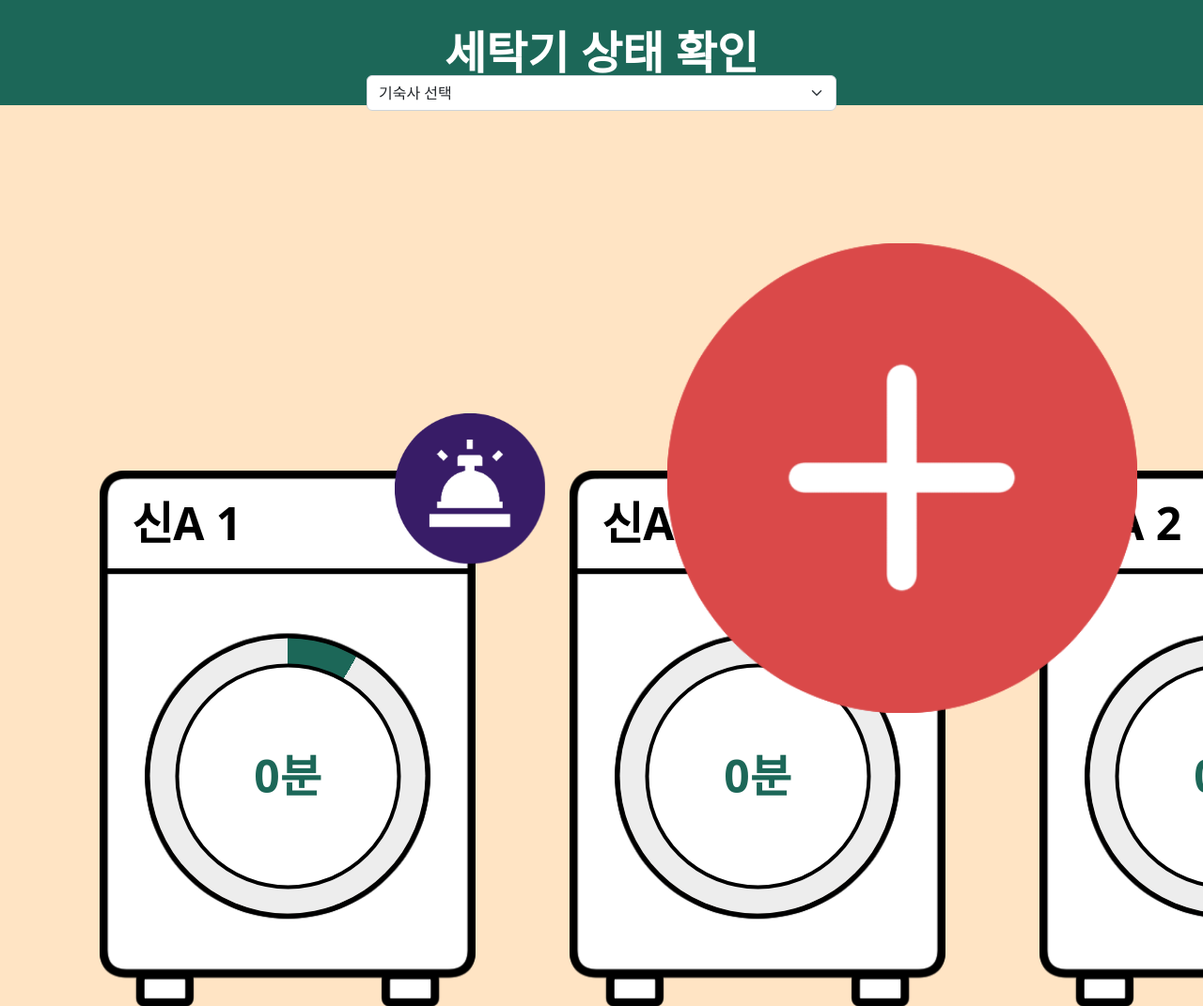
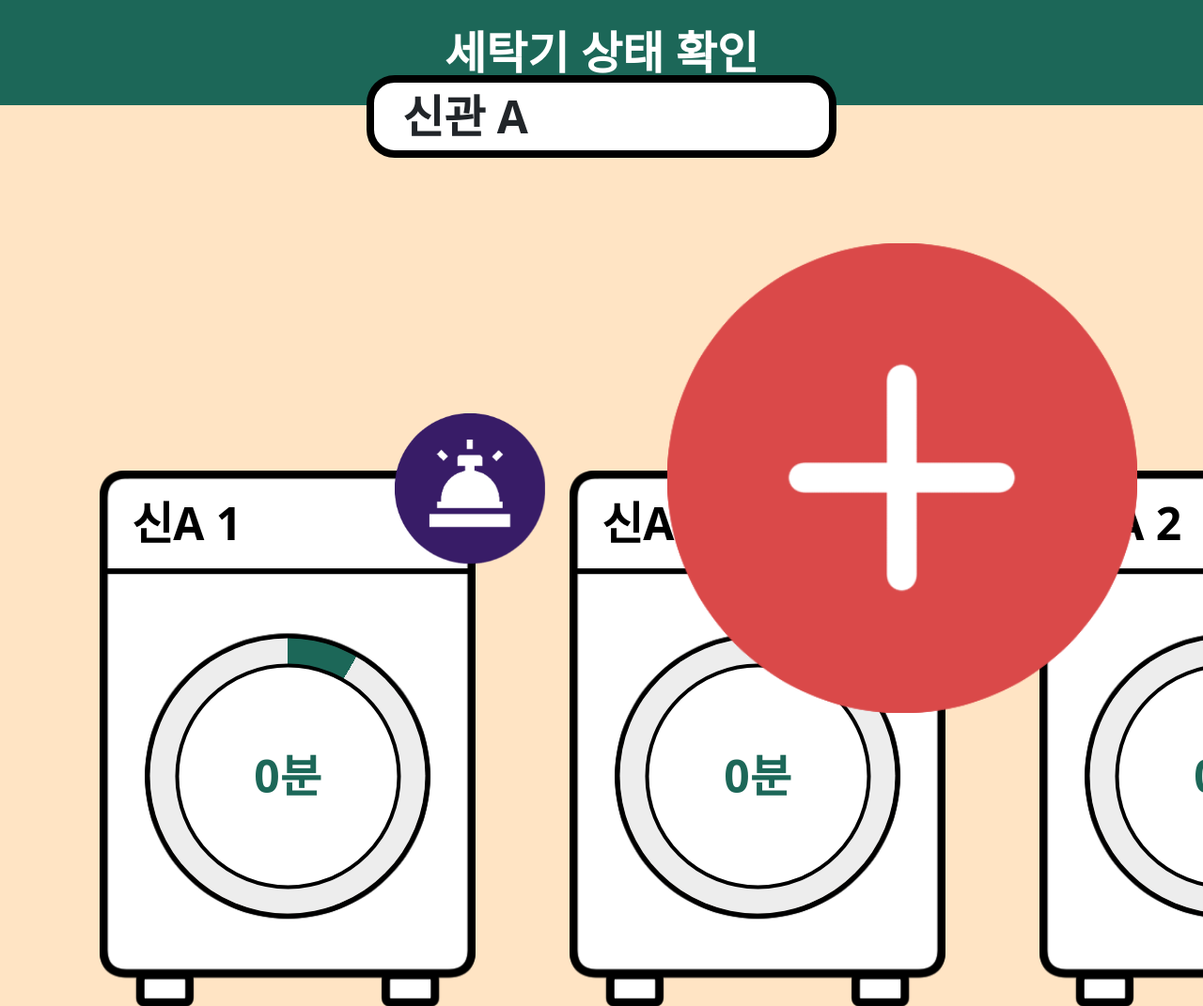
Before and after one commit to Speeditidious/webAppTest, a plain HTML site: page index.html in a window 1280 px wide. Shown: the top 1071 px of the page at 94% size. Drawn offline with nearby package versions, Linux system fonts and the light colour scheme.

Commit message:
no dropbox

```diff
--- a/css/washingMachineStyle.css
+++ b/css/washingMachineStyle.css
@@ -29,13 +29,23 @@ body {
   transform: translate( -50%, 0% );
 }
 
-.container-dropbox{
+.container-dorminfo{
   position: fixed;
   width: 500px;
-  font-size: 3em;
+  background-color: white;
+  border: solid;
+  border-width: 8px;
+  border-color: black;
+  border-radius: 30px;
   top: 10%;
   left: 50%;
   transform: translate( -50%, 0% );
+}
+
+#dorminfo{
+  font-size: 3em;
+  font-weight: bold;
+  padding: 20px 30px;
 }
 
 .container-washingmachine{
--- a/index.html
+++ b/index.html
@@ -13,13 +13,8 @@
       <i class="bi bi-arrow-left"></i>
       <span class="title-appbar">세탁기 상태 확인</span>
     </div>
-    <div class="container-dropbox">
-      <select class="form-select" aria-label="select-dorm">
-        <option selected>기숙사 선택</option>
-        <option value="1">신관A</option>
-        <option value="2">신관B</option>
-        <option value="3">지관</option>
-      </select>
+    <div class="container-dorminfo">
+      <span id="dorminfo">신관 A</span>
     </div>
 
     <div class="container-washingmachine">
```
